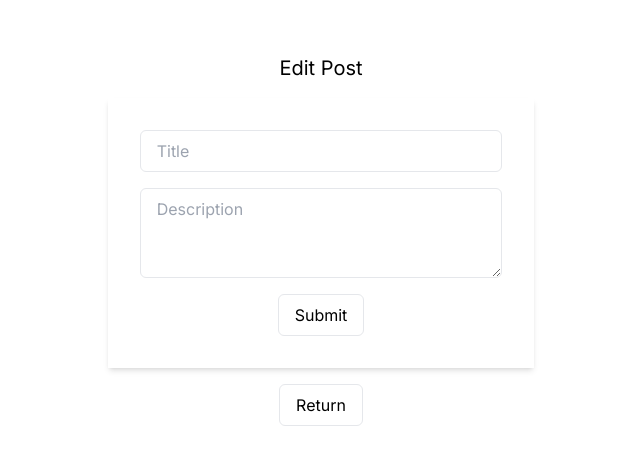
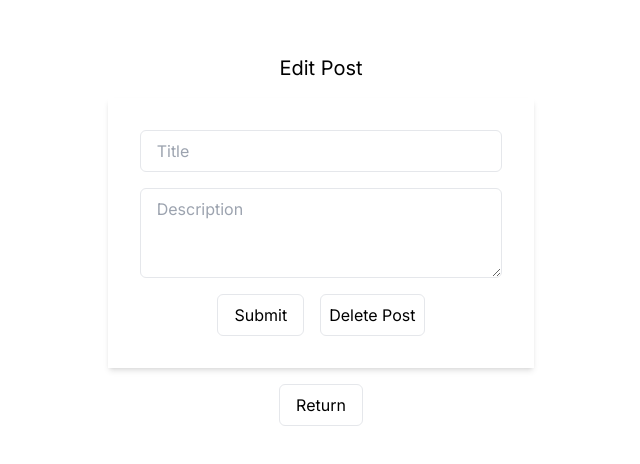
Before and after one commit to tzptzptzptzptzp/ex-nextjs-prisma-supabase, a Next.js app: page /blog/edit/1 in a window 1280 px wide. Shown: the part 160-624 px from the top of the page, without its empty margins (319-959 px from the left). Built offline with nearby package versions, Linux system fonts and the light colour scheme; no server answers; the database is empty.

Commit message:
✨ 投稿を削除する機能を実装

```diff
--- a/src/app/blog/edit/[id]/page.tsx
+++ b/src/app/blog/edit/[id]/page.tsx
@@ -18,6 +18,15 @@ const editBlog = async (title: string | undefined, description: string | undefin
       "Content-Type": "application/json",
     },
     body: JSON.stringify({ title, description, id })
+  })
+}
+
+const deleteBlog = async (id: number) => {
+  const res = await fetch(`http://localhost:3000/api/blog/${id}`, {
+    method: "DELETE",
+    headers: {
+      "Content-Type": "application/json",
+    },
   })
 }
 
@@ -47,6 +56,15 @@ const EditBlog = ({ params }: { params: { id: number } }) => {
     router.push('/')
     router.refresh()
   }
+
+  const handleDelete = () => {
+    toast.loading('Delete in progress')
+    deleteBlog(params.id)
+    toast.success('Deletion was successful.')
+    router.push('/')
+    router.refresh()
+  };
+
   return (
     <main className='flex flex-col items-center justify-center gap-4 w-screen h-screen'>
       <Toaster />
@@ -67,11 +85,17 @@ const EditBlog = ({ params }: { params: { id: number } }) => {
             rows={3}
             className="px-4 py-2 border rounded-md"
           />
-          <div className="flex justify-center">
+          <div className="flex justify-center gap-4">
             <button
               className='px-4 py-2 border rounded-md hover:shadow-md'
             >
               Submit
+            </button>
+            <button
+              onClick={handleDelete}
+              className='px-2 py-1 border rounded-md'
+            >
+              Delete Post
             </button>
           </div>
         </form>
```
